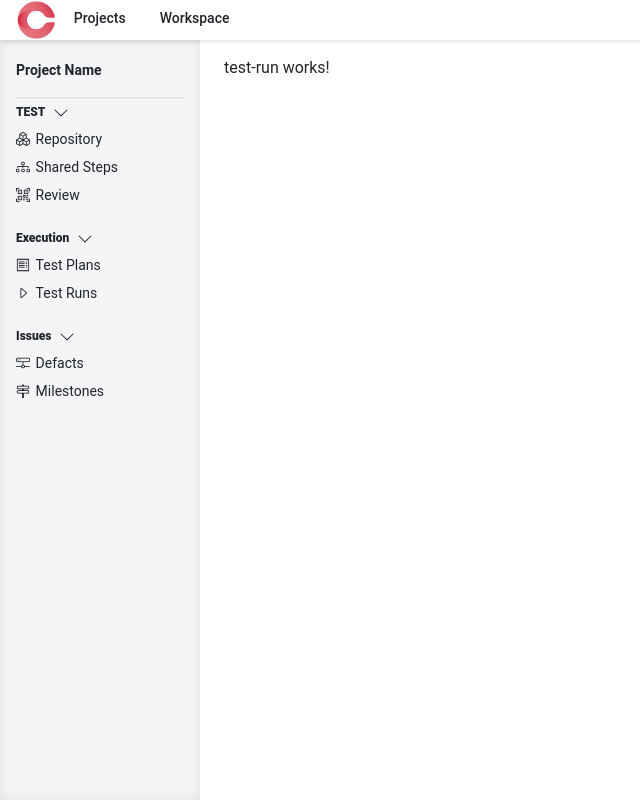
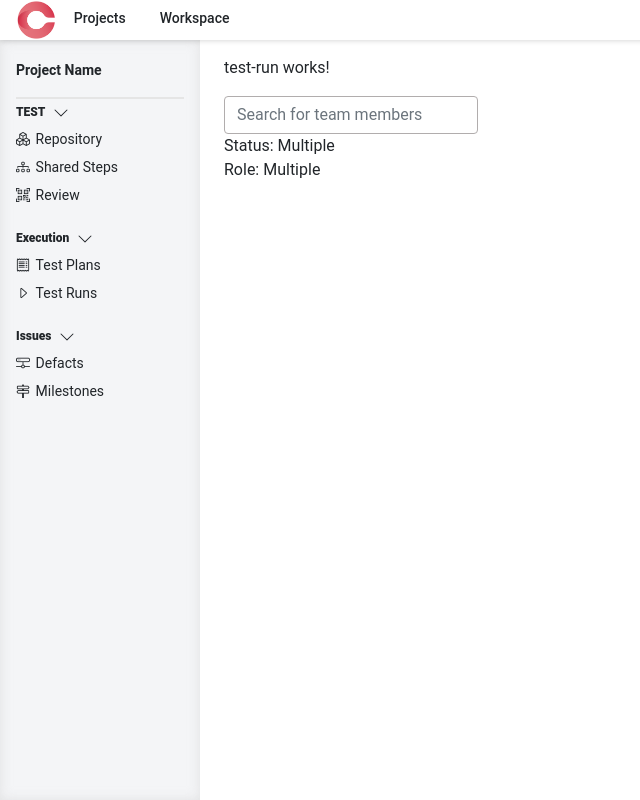
Before and after one commit to Ddollz/egs_QATest-App, an Angular app: page /projects/run in a window 1280 px wide. Shown: the whole page, without its empty margins (0-640 px from the left). Built offline with nearby package versions, Linux system fonts and the light colour scheme.

Commit message:
Update test-run.component.html

```diff
--- a/src/app/egs-project/projects/test-run/test-run.component.html
+++ b/src/app/egs-project/projects/test-run/test-run.component.html
@@ -1,3 +1,43 @@
 <div class="app__content">
   <p>test-run works!</p>
+  <div class="row">
+    <div class="col-lg-12">
+      <div class="row filter-row">
+        <div class="col d-flex text-start">
+          <div class="filters-block">
+            <input type="text" class="form-control search_input me-2" placeholder="Search for team members" #input>
+            <div class="filter-outer me-2">
+              <div class="filter-item" >
+                <span>Status: Multiple</span>
+              </div>
+              <div class="filter-dropdown d-flex flex-column hide">
+
+                <!-- <mat-radio-group aria-label="Select an option" class="d-flex flex-column">
+                  <mat-radio-button value="0" class="mb-2" (change)="applyFilter(undefined,$event)">All</mat-radio-button>
+                  <mat-radio-button value="1" class="mb-2" (change)="applyFilter(undefined,$event)">Active</mat-radio-button>
+                  <mat-radio-button value="2" (change)="applyFilter(undefined,$event)">Inactive</mat-radio-button>
+                </mat-radio-group> -->
+
+              </div>
+            </div>
+            <div class="filter-outer me-2">
+              <div class="filter-item">
+                <span>Role: Multiple</span>
+              </div>
+              <div class="filter-dropdown d-flex flex-column hide">
+                <!-- <mat-radio-group aria-label="Select an option" [(ngModel)]="filteredValues" class="d-flex flex-column">
+                  <mat-radio-button value="" class="mb-2" (change)="applyFilter(undefined,$event)" >All</mat-radio-button>
+                  <ng-container *ngFor="let item of roles">
+                    <mat-radio-button value="{{item.value}}" class="mb-2" (change)="applyFilter(undefined,$event)" > {{item.value}}</mat-radio-button>
+                  </ng-container>
+                </mat-radio-group> -->
+              </div>
+            </div>
+          </div>
+        </div>
+      </div>
+
+
+    </div>
+  </div>
 </div>
```
